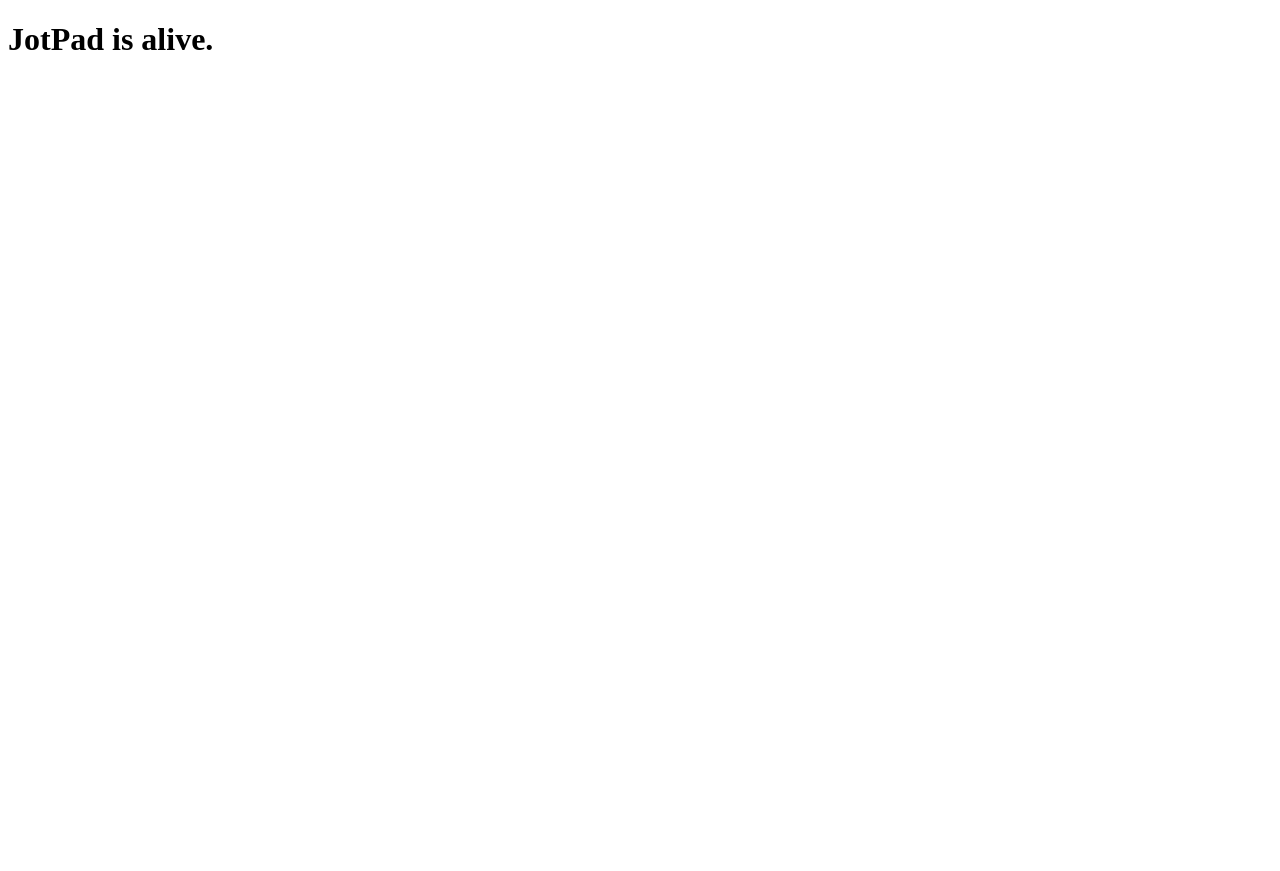
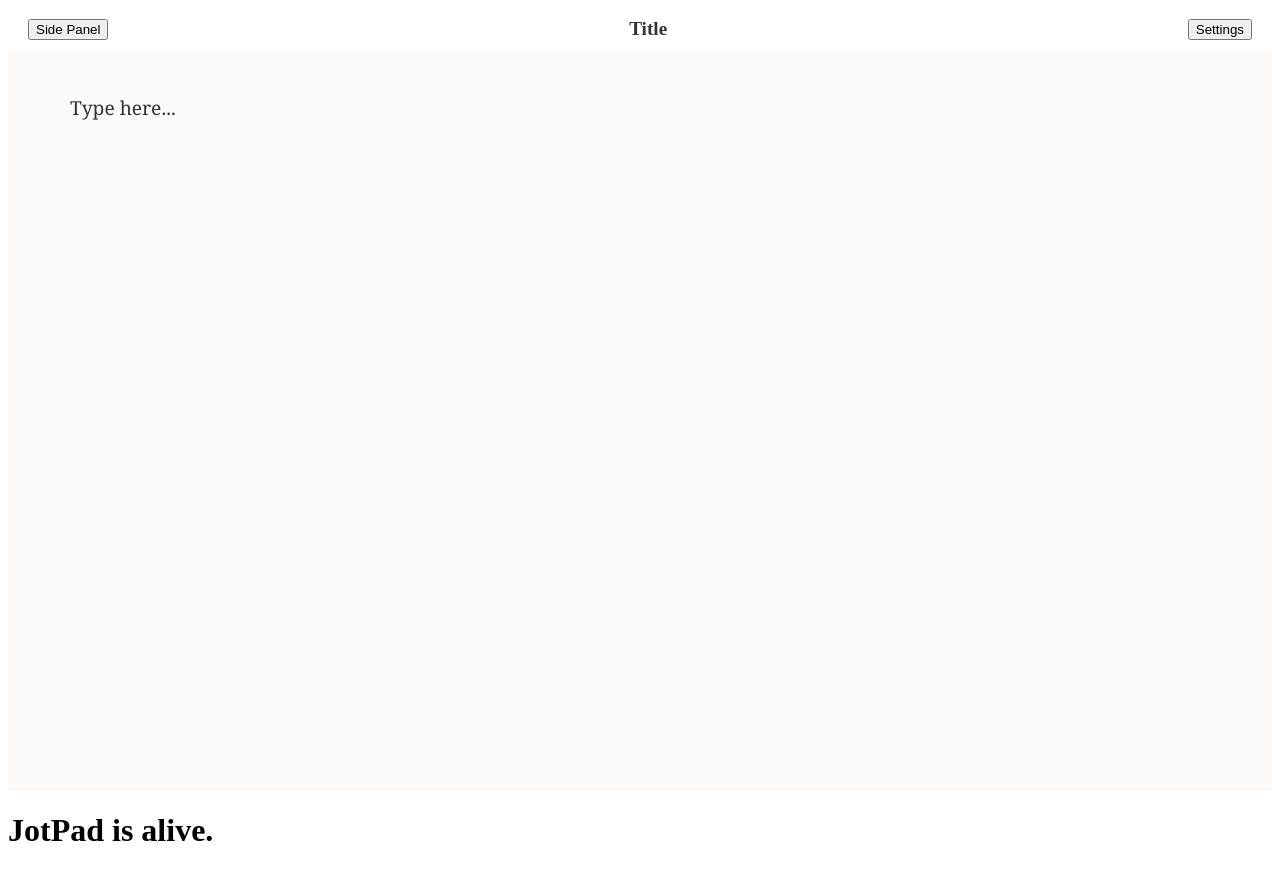
Before and after one commit to HarshaKalivarapu/JotPad, a React (Vite) app: page / in a window 1280 px wide. Before the commit the page ends 800 px from the top, so only its background shows below. Built offline with nearby package versions, Linux system fonts and the light colour scheme.

Commit message:
wired page, sidebar, and topbar together

```diff
--- a/src/App.jsx
+++ b/src/App.jsx
@@ -1,8 +1,23 @@
 import './index.css'
+import { useState } from 'react'
+import TopBar from './components/TopBar.jsx'
+import SideBar from './components/SideBar.jsx'
+import Page from './components/Page.jsx'
 
 function App() {
+  const [sideBar, setSideBar] = useState(false)
+
+  function handleSideBarToggle() {
+    setSideBar(!sideBar)
+  }
+
   return (
     <div className="app-container">
+      <TopBar switchToggle={handleSideBarToggle}/>
+      <div className="main-container">
+        {sideBar && <SideBar />}
+        <Page />
+      </div>
       <h1>JotPad is alive.</h1>
     </div>
   )
```
